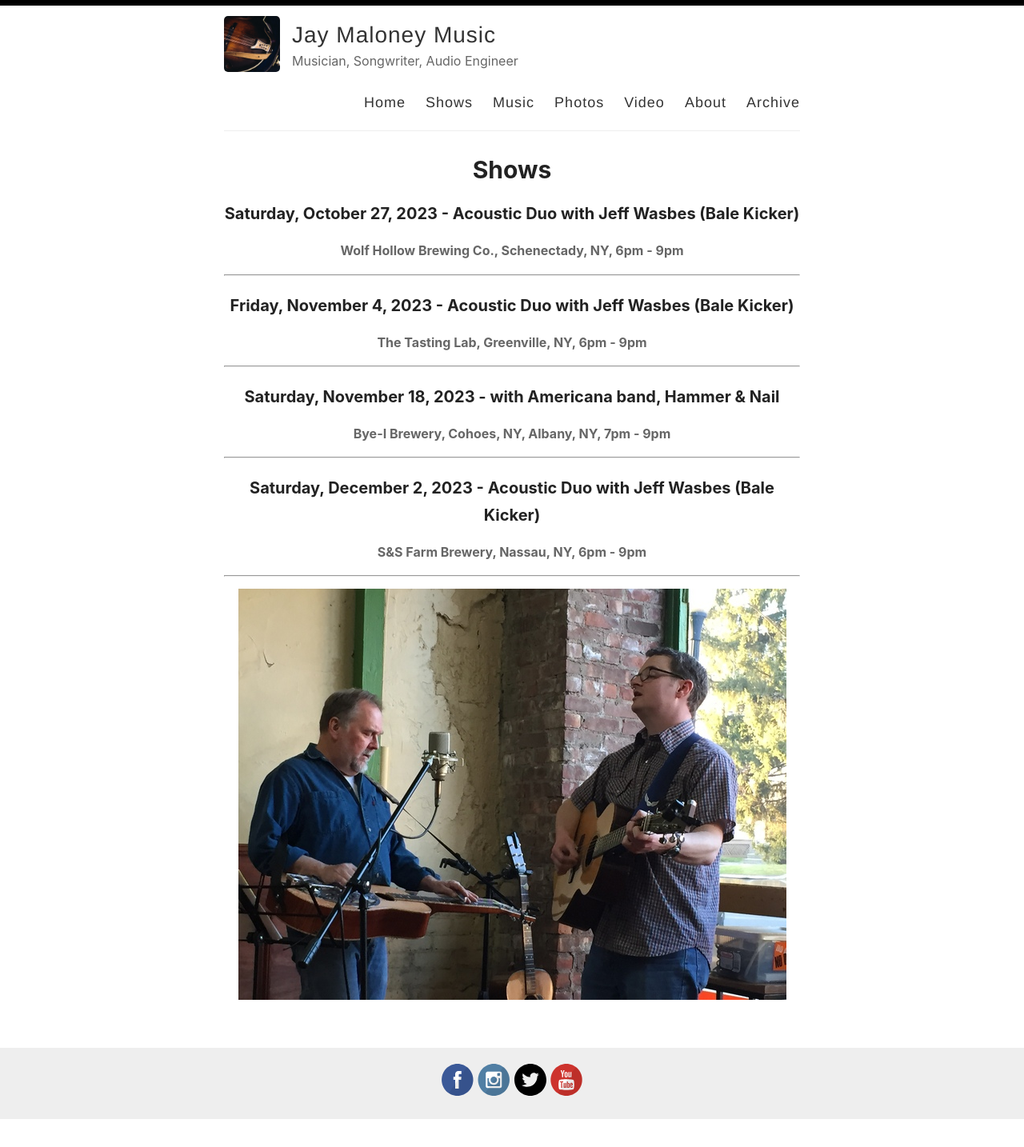
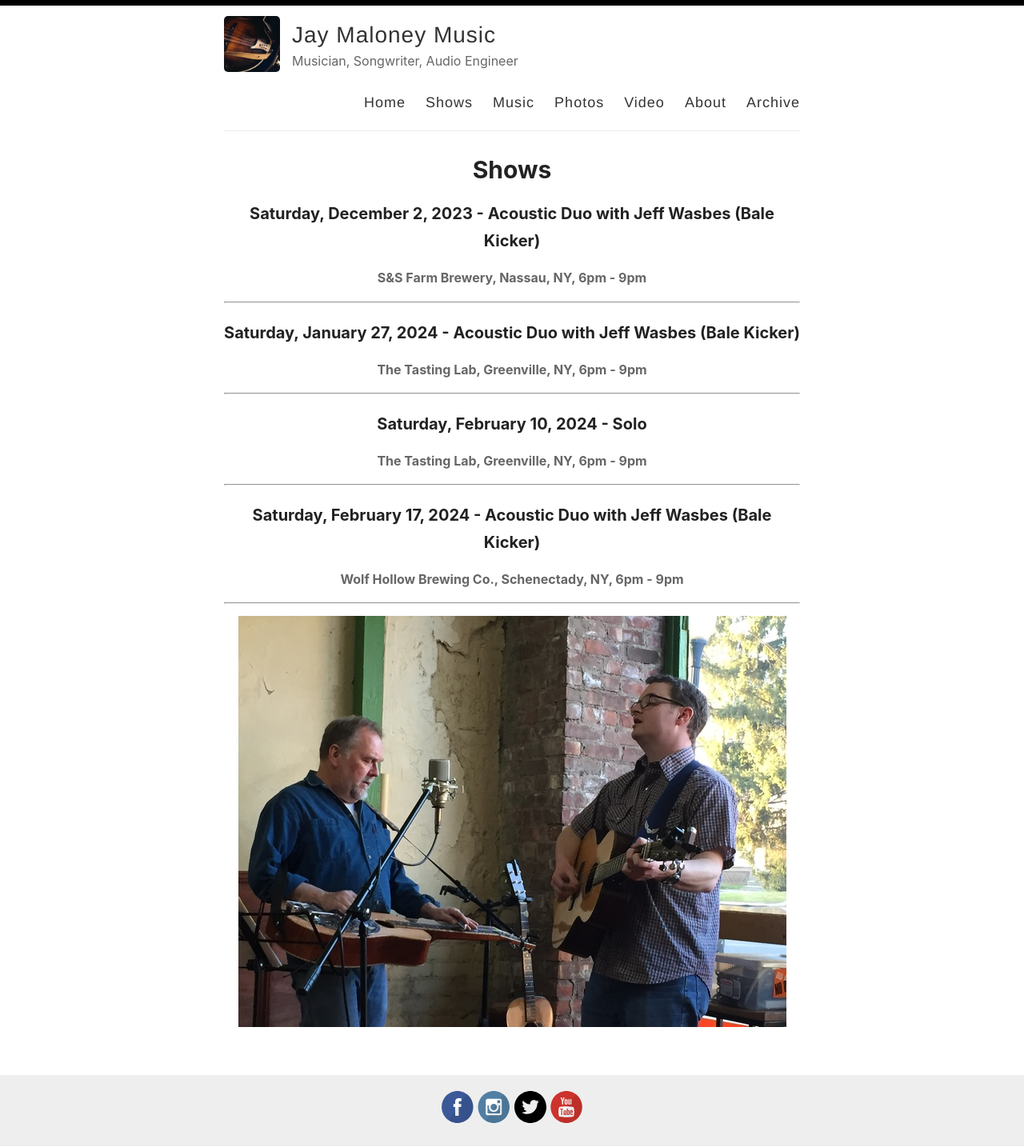
Before and after one commit to thisjaymaloney/thisjaymaloney.github.io, a Jekyll site: the page built from _pages/shows.md, in a window 1280 px wide. Shown: the whole page at 80% size. Built offline with Jekyll 4.4.1, drawn with Linux system fonts in a browser that asks for light colours; before the commit the page ends 1400 px from its top, so only the background shows below that.

Commit message:
Update shows.md

```diff
--- a/_pages/shows.md
+++ b/_pages/shows.md
@@ -3,17 +3,17 @@ layout: page
 permalink: /shows/
 title: Shows
 ---
-### Saturday, October 27, 2023 - Acoustic Duo with Jeff Wasbes (Bale Kicker)
-#### Wolf Hollow Brewing Co., Schenectady, NY, 6pm - 9pm
+### Saturday, December 2, 2023 - Acoustic Duo with Jeff Wasbes (Bale Kicker)
+#### S&S Farm Brewery, Nassau, NY, 6pm - 9pm
 ---
-### Friday, November 4, 2023 - Acoustic Duo with Jeff Wasbes (Bale Kicker)
+### Saturday, January 27, 2024 - Acoustic Duo with Jeff Wasbes (Bale Kicker)
 #### The Tasting Lab, Greenville, NY, 6pm - 9pm
 ---
-### Saturday, November 18, 2023 - with Americana band, Hammer & Nail
-#### Bye-I Brewery, Cohoes, NY, Albany, NY, 7pm - 9pm
+### Saturday, February 10, 2024 - Solo
+#### The Tasting Lab, Greenville, NY, 6pm - 9pm
 ---
-### Saturday, December 2, 2023 - Acoustic Duo with Jeff Wasbes (Bale Kicker)
-#### S&S Farm Brewery, Nassau, NY, 6pm - 9pm
+### Saturday, February 17, 2024 - Acoustic Duo with Jeff Wasbes (Bale Kicker)
+#### Wolf Hollow Brewing Co., Schenectady, NY, 6pm - 9pm
 ---
 <p style="text-align:center;">
 <img src="/images/Jay M. 001_sm.jpg" alt="Jay Maloney & Kevin Maul - 2016">
```
